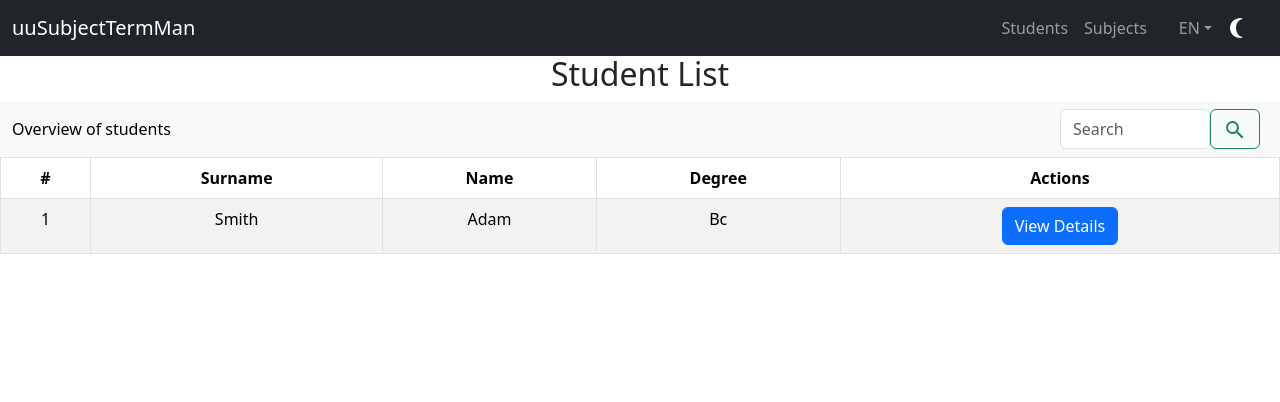
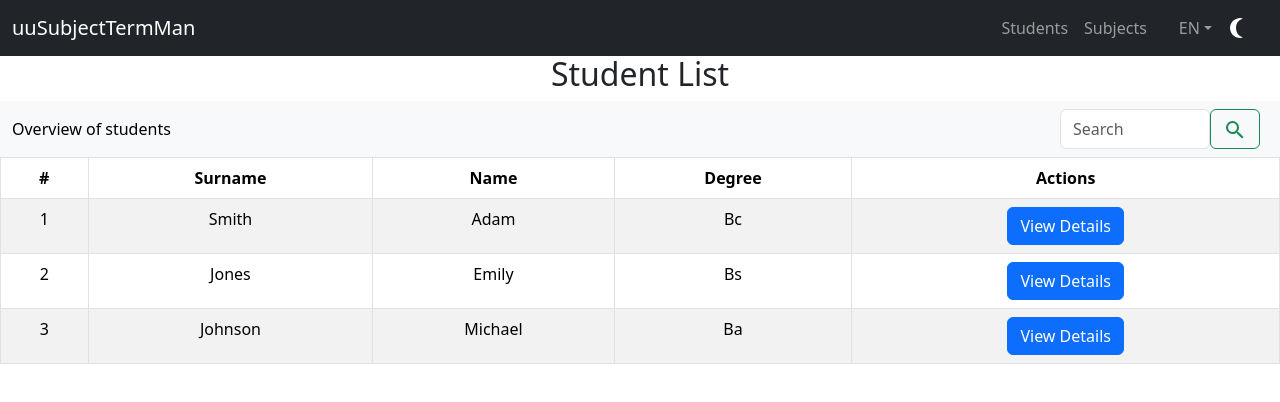
Before and after one commit to kolumber23/SubjectTermMan_Team2, a React (Create React App) app in the folder client/: page /student in a window 1280 px wide. Shown: the top 402 px of the page. Built offline with nearby package versions, Linux system fonts and the light colour scheme.

Commit message:
student list

```diff
--- a/client/src/routes/StudentR.js
+++ b/client/src/routes/StudentR.js
@@ -13,8 +13,31 @@ function StudentR() {
       "scores": [],
       "assignments": []
     },
-    // Add more students as needed
+    // Add more students here
+    {
+      "studentId": "456",
+      "name": "Emily",
+      "surname": "Jones",
+      "degree": "Bs",
+      "subjectTermList": ["24-S01-MA-BS","24-S02-MA-BS", "23-W01-MA-BS"],
+      "grades": [],
+      "scores": [],
+      "assignments": []
+    },
+    {
+      "studentId": "789",
+      "name": "Michael",
+      "surname": "Johnson",
+      "degree": "Ba",
+      "subjectTermList": ["24-S01-MA-BA","24-S02-MA-BA", "23-W01-MA-BA"],
+      "grades": [],
+      "scores": [],
+      "assignments": []
+    }
   ]);
+
+
+
 
   // Function to add a new student
   const addStudent = (newStudent) => {
```
